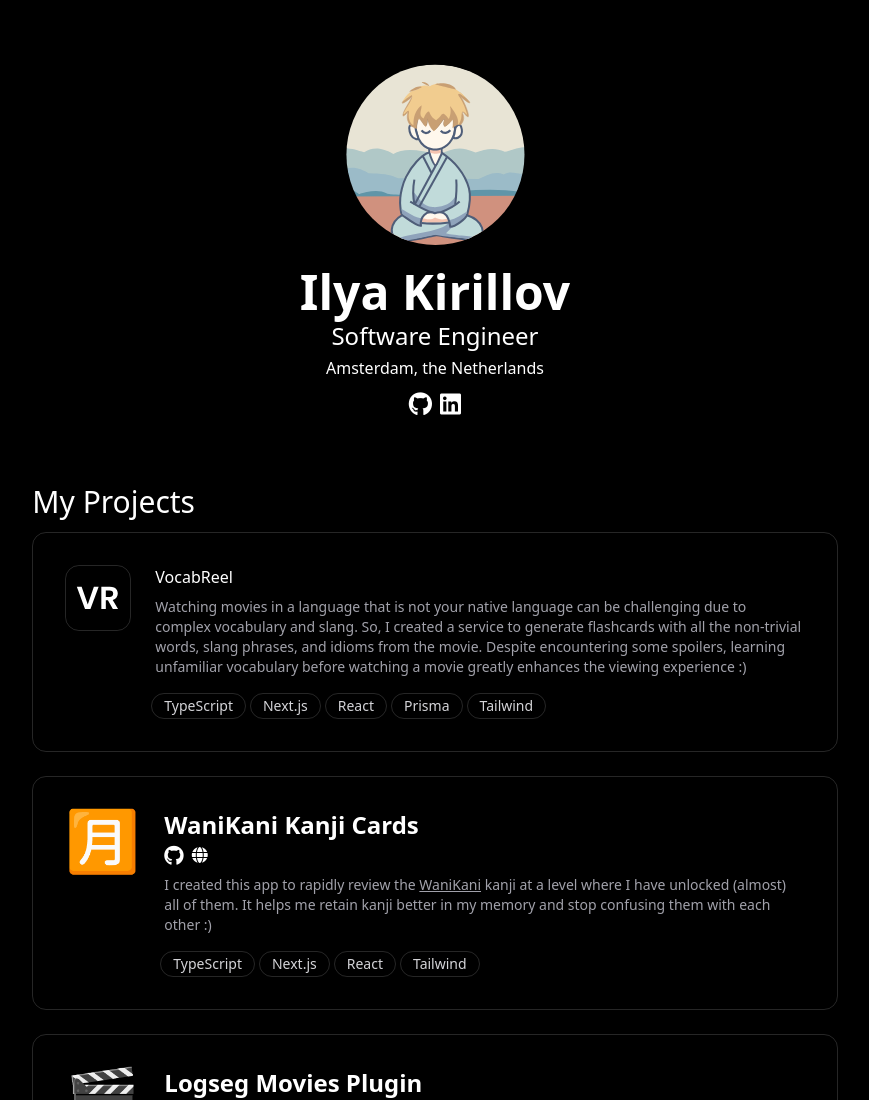
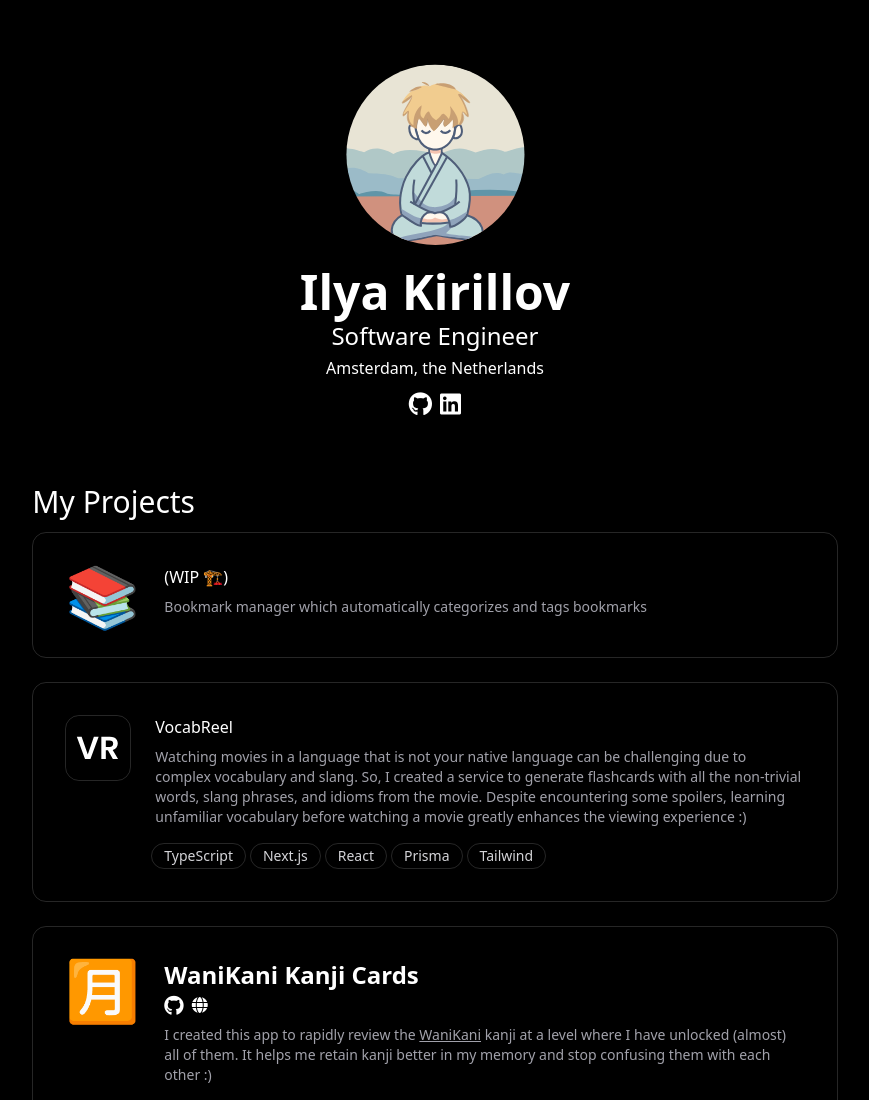
Before and after one commit to darthorimar/darthorimar.github.io, a plain HTML site: page index.html in a window 1280 px wide. Shown: the top 1100 px of the page, without its empty margins (205-1074 px from the left). Drawn offline with Linux system fonts and the light colour scheme; grey boxes are pictures that could not be loaded.

Commit message:
Add info about bookmarks project

```diff
--- a/index.html
+++ b/index.html
@@ -45,7 +45,17 @@
             My Projects
         </h3>
         <div class="flex flex-col gap-6 mt-2">
-
+            <div class="p-2 md:p-4 lg:p-8 border-main flex gap-6 items-start">
+                <div class="text-6xl select-none">📚</div>
+                <div class="flex flex-col">
+                    <div class="flex items-center gap-2">
+                         (WIP 🏗️)
+                    </div>
+                    <p class="text-sm my-2 break-words" style="color: rgb(161, 161, 170)">
+                        Bookmark manager which automatically categorizes and tags bookmarks
+                    </p>
+                </div>
+            </div>
 
             <div class="p-2 md:p-4 lg:p-8 border-main flex gap-6 items-start">
                 <img src="img/vocabreel_logo.svg" class="border-main" />
```
Also changed, not shown: out/style.css.
